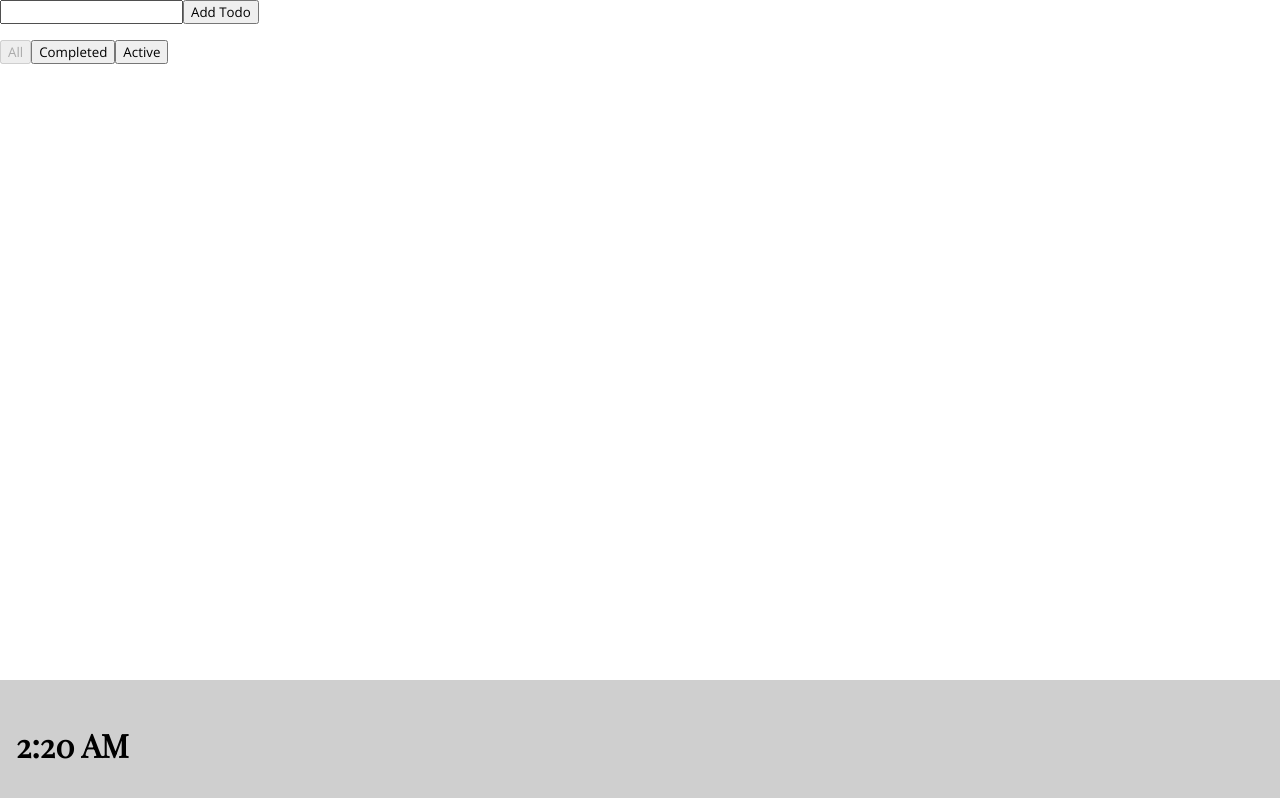
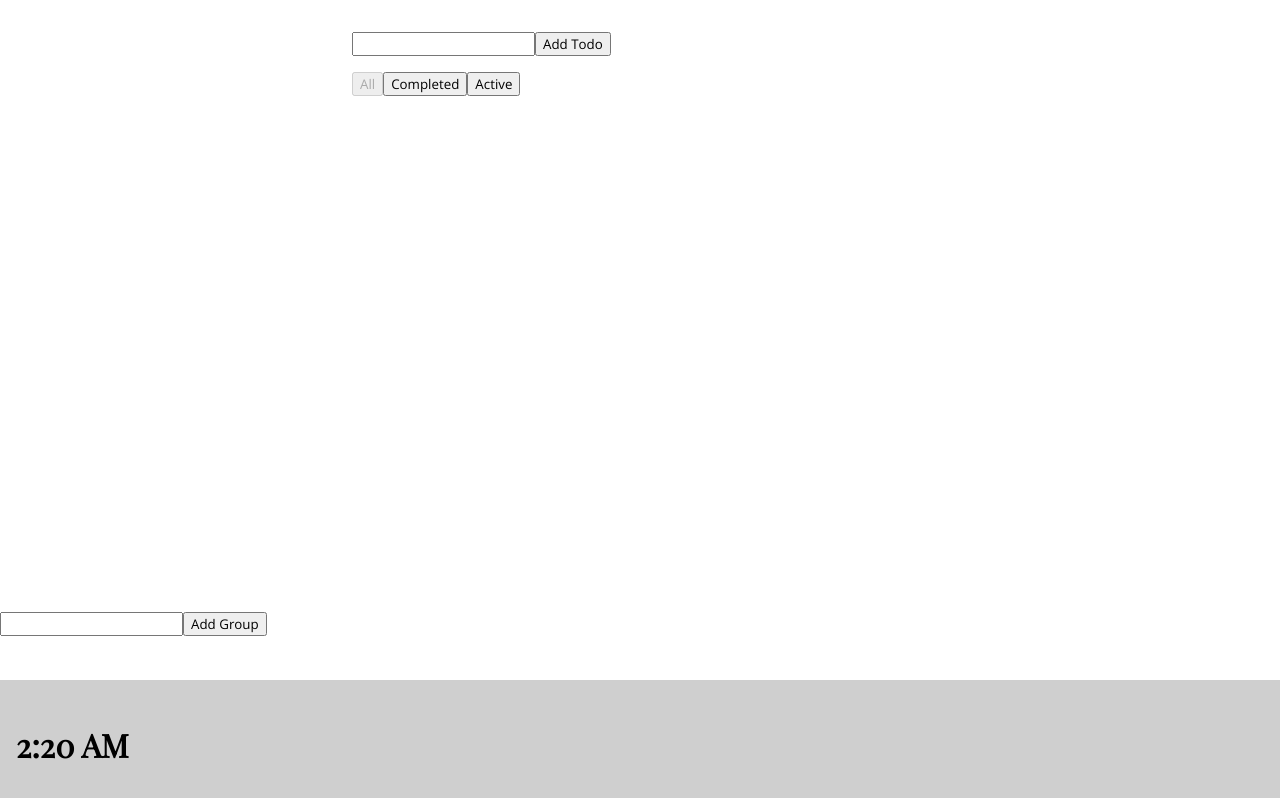
Before and after one commit to njgingrich/bornes, a React app: page / in a window 1280 px wide. Built offline with nearby package versions, Linux system fonts and the light colour scheme.

Commit message:
Add basic group adding

```diff
--- a/src/components/App.js
+++ b/src/components/App.js
@@ -2,21 +2,29 @@ import React from 'react';
 import AddTodo from 'features/todos/components/AddTodo';
 import VisibleTodoList from 'features/todos/components/VisibleTodoList';
 import Filters from 'features/filters/components/Filters';
-import StatusBar from './StatusBar';
+import AddGroup from 'features/groups/components/AddGroup';
+import TodoGroupList from 'features/groups/components/TodoGroupList';
 
+import StatusBar from 'components/StatusBar';
 import '../styles/application.css';
 
 export function App() {
   return (
     <main className="page-layout">
-      <section className="content">
+      <section className="groups-section">
+        <TodoGroupList className="groups-list" />
+        <div className="groups-add">
+          <AddGroup />
+        </div>
+      </section>
+      <section className="todos-section">
         <AddTodo />
         <VisibleTodoList />
         <Filters />
       </section>
-      <section className="status-bar">
+      <footer className="status-bar">
         <StatusBar />
-      </section>
+      </footer>
     </main>
   );
 }
--- /dev/null
+++ b/src/features/groups/components/AddGroup.js
@@ -0,0 +1,35 @@
+import React, { useState } from 'react';
+import PropTypes from 'prop-types';
+import { connect } from 'react-redux';
+
+import { addGroup } from 'features/groups/groupsSlice';
+
+const mapDispatchToProps = { addGroup };
+
+function AddGroup({ addGroup }) {
+  const [name, setName] = useState('');
+
+  function onChange(e) {
+    setName(e.target.value);
+  }
+
+  function onSubmit(e) {
+    e.preventDefault();
+    if (!name.trim()) return;
+
+    addGroup(name);
+    setName('');
+  }
+
+  return (
+    <form onSubmit={onSubmit}>
+      <input value={name} onChange={onChange} />
+      <button type="submit">Add Group</button>
+    </form>
+  );
+}
+AddGroup.propTypes = {
+  addGroup: PropTypes.func.isRequired,
+};
+
+export default connect(null, mapDispatchToProps)(AddGroup);
--- /dev/null
+++ b/src/features/groups/components/TodoGroupList.js
@@ -0,0 +1,22 @@
+import React from 'react';
+import PropTypes from 'prop-types';
+import { connect } from 'react-redux';
+
+function TodoGroupList({ groups, ...rest }) {
+  return (
+    <ul {...rest}>
+      {groups.map(group => (
+        <li>{group.name}</li>
+      ))}
+    </ul>
+  );
+}
+TodoGroupList.propTypes = {
+  groups: PropTypes.array,
+};
+
+const mapStateToProps = state => ({
+  groups: state.groups,
+});
+
+export default connect(mapStateToProps)(TodoGroupList);
--- a/src/reducers/index.js
+++ b/src/reducers/index.js
@@ -1,8 +1,10 @@
 import { combineReducers } from 'redux';
 import todosReducer from 'features/todos/todosSlice';
 import filtersReducer from 'features/filters/filtersSlice';
+import groupsReducer from 'features/groups/groupsSlice';
 
 export default combineReducers({
+  groups: groupsReducer,
+  todos: todosReducer,
   visibilityFilter: filtersReducer,
-  todos: todosReducer,
 });
--- a/src/styles/application.css
+++ b/src/styles/application.css
@@ -13,15 +13,22 @@ h1, h2, h3, h4, h5, h6, .heading {
 
 .page-layout {
   display: grid;
-  grid-template-columns: [start] auto [end];
+  grid-template-columns: [start] 320px [content] auto [end];
   grid-template-rows: [start] auto [status-bar] 120px [end];
   height: 100vh;
   width: 100vw;
 }
 
-.content {
+.groups-section {
   grid-row: start / status-bar;
-  grid-column: start / end;
+  grid-column: start / content;
+}
+
+.todos-section {
+  grid-row: start / status-bar;
+  grid-column: content / end;
+
+  padding: 2rem;
 }
 
 .status-bar {
@@ -44,3 +51,21 @@ h1, h2, h3, h4, h5, h6, .heading {
 .row__align-center {
   align-items: center;
 }
+
+.groups-list {
+  display: flex;
+  flex-direction: column;
+  height: 90%;
+
+  margin: 0;
+  padding: 1rem;
+  list-style-type: none;
+}
+
+.groups-add {
+  height: 10%;
+}
+
+.groups-list__end {
+  margin-top: auto;
+}
```
Also changed, not shown: 1 other file (tests, documents, lock files or other folders).
